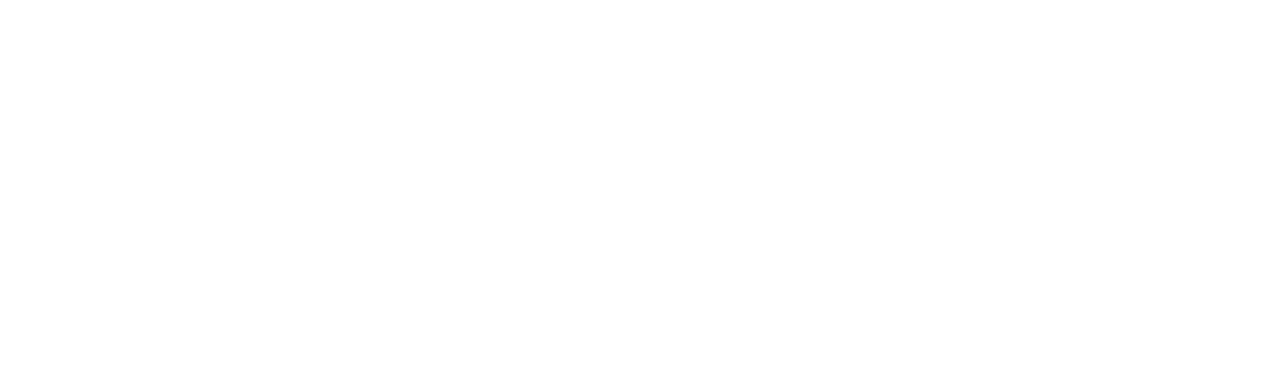
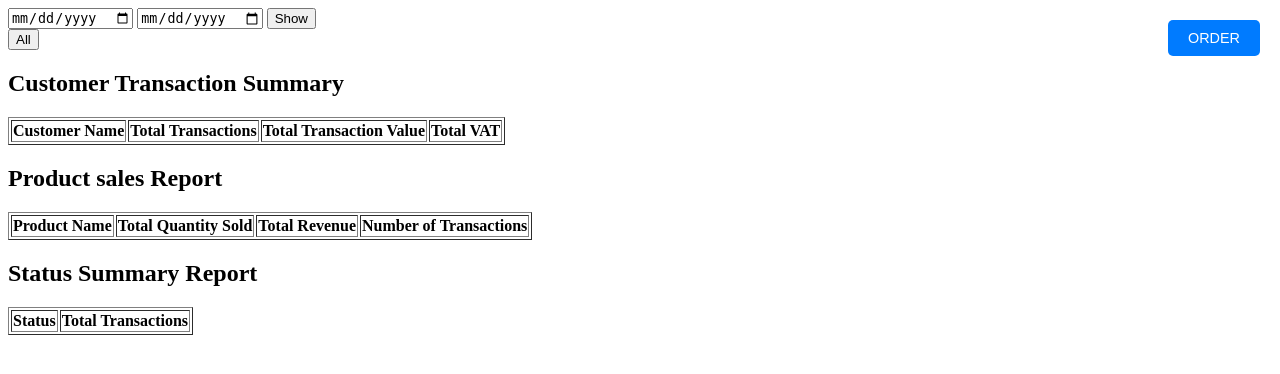
Before and after one commit to Sunwatcha303/purchase-order-full-stack, a PHP site: page /report_dashboard.php in a window 1280 px wide. Before the commit the part shown is empty. Shown: the top 374 px of the page. Run offline with PHP 8.4, Linux system fonts and the light colour scheme; lists and menus that the app fills with data are empty.

Commit message:
add button to report and order

```diff
--- a/report_dashboard.php
+++ b/report_dashboard.php
@@ -1 +1,154 @@
-<!-- To be continue -->
+<!DOCTYPE html>
+<html lang="en">
+
+<head>
+    <meta charset="UTF-8">
+    <meta name="viewport" content="width=device-width, initial-scale=1.0">
+    <title>Report</title>
+    <!-- Include jQuery -->
+    <script src="https://code.jquery.com/jquery-3.6.0.min.js"></script>
+</head>
+
+<body>
+    <style>
+        .button-container-order {
+            text-align: center;
+        }
+
+        .btn-order {
+            background-color: #007BFF;
+            color: #fff;
+            padding: 10px 20px;
+            border: none;
+            border-radius: 5px;
+            cursor: pointer;
+            text-transform: uppercase;
+            font-size: 0.9rem;
+            position: fixed;
+            top: 20px;
+            right: 20px;
+        }
+
+        .btn-order:hover {
+            background-color: #0056b3;
+        }
+    </style>
+    <!-- Back Button -->
+    <div class='button-container-order'>
+        <a href='Order_management.php'><button class='btn-order'>Order</button></a>
+    </div>
+    <div>
+        <input type="date" id="fromDate" placeholder="From Date">
+        <input type="date" id="toDate" placeholder="To Date">
+        <button id="fetchData" onclick="handleGetReportPeriod()">Show</button>
+    </div>
+    <div>
+        <button id="fetchAll" onclick="handleGetReportAll()">All</button>
+    </div>
+
+    <h2>Customer Transaction Summary</h2>
+
+    <table border="1" class="customer-transaction-table">
+        <thead>
+            <tr>
+                <th>Customer Name</th>
+                <th>Total Transactions</th>
+                <th>Total Transaction Value</th>
+                <th>Total VAT</th>
+            </tr>
+        </thead>
+        <tbody>
+            <!-- Rows will be populated here dynamically -->
+        </tbody>
+    </table>
+
+    <h2>Product sales Report</h2>
+    <table border="1" class="product-sales-table">
+        <thead>
+            <tr>
+                <th>Product Name</th>
+                <th>Total Quantity Sold</th>
+                <th>Total Revenue</th>
+                <th>Number of Transactions</th>
+            </tr>
+        </thead>
+        <tbody>
+            <!-- Rows will be populated here dynamically -->
+        </tbody>
+    </table>
+
+    <h2>Status Summary Report</h2>
+    <table border="1" class="status-transaction-table">
+        <thead>
+            <tr>
+                <th>Status</th>
+                <th>Total Transactions</th>
+            </tr>
+        </thead>
+        <tbody>
+            <!-- Rows will be populated here dynamically -->
+        </tbody>
+    </table>
+
+    <script>
+        function get_transaction(from, to) {
+            $.ajax({
+                url: './service/get_transaction_period.php',
+                method: 'POST',
+                data: { from: from, to: to },
+                success: function (response) {
+                    $('.customer-transaction-table tbody').html(response);
+                },
+                error: function () {
+                    alert('Error fetching transactions!');
+                }
+            });
+        }
+        function get_product_salse(from, to) {
+            $.ajax({
+                url: './service/get_product_sales_period.php',
+                method: 'POST',
+                data: { from: from, to: to },
+                success: function (response) {
+                    $('.product-sales-table tbody').html(response);
+                },
+                error: function () {
+                    alert('Error fetching transactions!');
+                }
+            });
+        }
+        function get_status_transaction(from, to) {
+            $.ajax({
+                url: './service/get_status_transaction_period.php',
+                method: 'POST',
+                data: { from: from, to: to },
+                success: function (response) {
+                    $('.status-transaction-table tbody').html(response);
+                },
+                error: function () {
+                    alert('Error fetching transactions!');
+                }
+            });
+        }
+
+        function handleGetReportPeriod() {
+            const from = $('#fromDate').val();
+            const to = $('#toDate').val();
+
+            if (!from || !to) {
+                alert('Please select both "From" and "To" dates.');
+                return;
+            }
+            get_transaction(from, to);
+            get_product_salse(from, to);
+            get_status_transaction(from, to);
+        }
+        function handleGetReportAll() {
+            get_transaction(" ", " ");
+            get_product_salse(" ", " ");
+            get_status_transaction(" ", " ");
+        }
+    </script>
+</body>
+
+</html>
```
Also changed, not shown: Order_management.php (+26 -1 lines).
